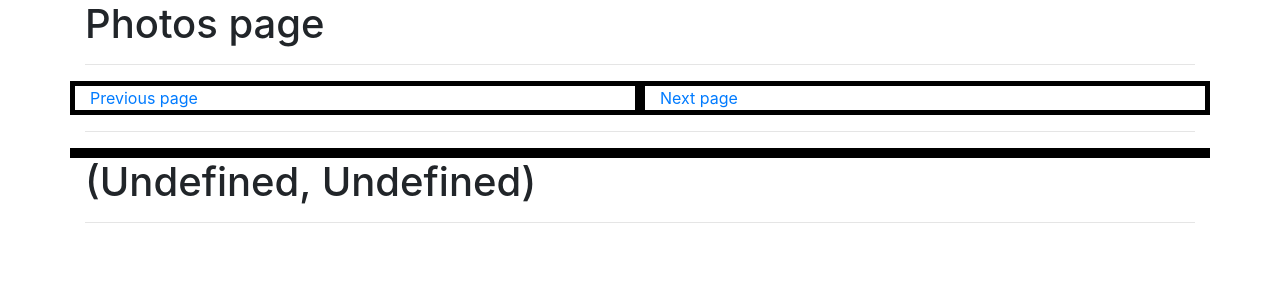
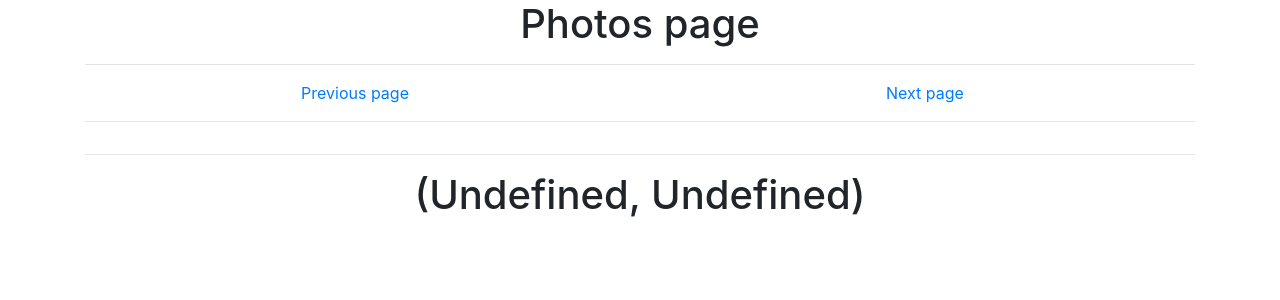
Before and after one commit to a-watkin/flask-photo-site, a Flask app: template templates/photos.html in a window 1280 px wide. Shown: the top 300 px of the page. Run offline with Flask 2, Linux system fonts and the light colour scheme; the template is opened without the code that fills it, so the values that code supplies are empty; parts of the project's set-up code (start-up, migrations or seed data) failed here and were passed over; some libraries are stand-ins or nearby versions.

Commit message:
some css and photo layouts for the photos page

```diff
--- a/app.py
+++ b/app.py
@@ -2,11 +2,8 @@ import json
 
 from flask import Flask, render_template, request, session, flash, redirect, url_for, g, jsonify
 from flask import json
-from functools import wraps
-
-
 from database_interface import Database
-from photos import Photos
+from photo import Photos
 
 
 app = Flask('app')
@@ -88,14 +85,16 @@ def photos():
                 args['offset'] = 0
 
             photo_data = p.get_photos_in_range(
-                int(int(args['limit']), args['offset'])
+                int(args['limit']), int(args['offset'])
             )
             json_data = photo_data
             return render_template('photos.html', json_data=json_data), 200
 
     else:
+        print(10 * '\n', 'why you no work')
         photo_data = p.get_photos_in_range()
         json_data = photo_data
+        print(json_data)
         return render_template('photos.html', json_data=json_data), 200
 
 
--- a/photo.py
+++ b/photo.py
@@ -21,7 +21,7 @@ class Photos(object):
             c.row_factory = sqlite3.Row
 
             query_string = (
-                '''select photo_id, views, photo_title, date_uploaded, date_taken, images.original from photo
+                '''select photo_id, views, photo_title, date_uploaded, date_taken, images.large_square from photo
                 join images using(photo_id)
                 order by date_uploaded
                 desc limit {} offset {}'''
--- a/static/css/main.css
+++ b/static/css/main.css
@@ -1,15 +1,16 @@
-#image-container {
-    min-height: 500px;
+.col-3 {
+    padding: 0%;
+}
+
+#photo-page-image {
+    border: solid white 2px;
+    min-width: 100%;
 }
 
 
-#image {
-    max-height: 480px;
+/* single photo page */
+#photo-image {
     margin-left: auto;
     margin-right: auto;
+    /* border: solid black 2px; */
 }
-
-
-.col {
-    border: 5px solid black;
-}
--- a/templates/photos.html
+++ b/templates/photos.html
@@ -1,64 +1,35 @@
 {% extends "template.html" %}
 {% block content %}
-
-<h1>Photos page</h1>
-
-
-
-
+<h1 class="text-center">Photos page</h1>
 <hr>
-<div class="row">
-
+<div class="row text-center">
     <div class="col">
         <a href="/api/photos?offset={{ json_data.offset - 20 }}">Previous page</a>
     </div>
-
     <div class="col">
         <a href="/api/photos?offset={{ json_data.offset + 20 }}">Next page</a>
     </div>
 </div>
 <hr>
+<!-- <h1>{{json_data.photos.items()}}</h1> -->
+<div id="photos-page-container" class="row mx-auto">
+    {% for key, value in json_data.photos.items() %}
 
+    <div class="col-3 text-center">
 
+        <!-- <h3>{{key}}</h3> -->
+        <a id="photostream-page" href="/api/photos/{{value['photo_id']}}">
+            <img id="photo-page-image" class="img-fluid" src="{{value['large_square']}}" alt="Responsive image">
+            <!-- <h2>{{value.photo_id}}</h2> -->
+        </a>
 
-<div class="row">
-    <div class="col">
-        {% for key, value in json_data.photos.items() %}
-        {% if key % 5 == 0 %}
-        <!-- closing col -->
     </div>
-    <!-- opening col -->
-    <div class="col">
 
+    {% endfor %}
 
-        {% endif %}
-
-        <a href="/api/photos/{{value['photo_id']}}"><img class="img-fluid" src="{{value['original']}}" alt="Responsive image"></a>
-
-
-        {% if key % 10 == 0 %}
-        <!-- closing col -->
-    </div>
-    <!-- closing row -->
-</div>
-<!-- opening row -->
-<div class="row">
-    <!-- opening col -->
-    <div class="col">
-
-
-        {% endif %}
-
-
-        {% endfor %}
-    </div>
 </div>
 
-<h1>{{json_data.offset, json_data.offset + 20}}</h1>
-
-
-
 <hr>
-
+<h1 class="text-center">{{json_data.offset, json_data.offset + 20}}</h1>
 
 {% endblock %}
```
Also changed, not shown: templates/photo.html (+4 -6 lines).
